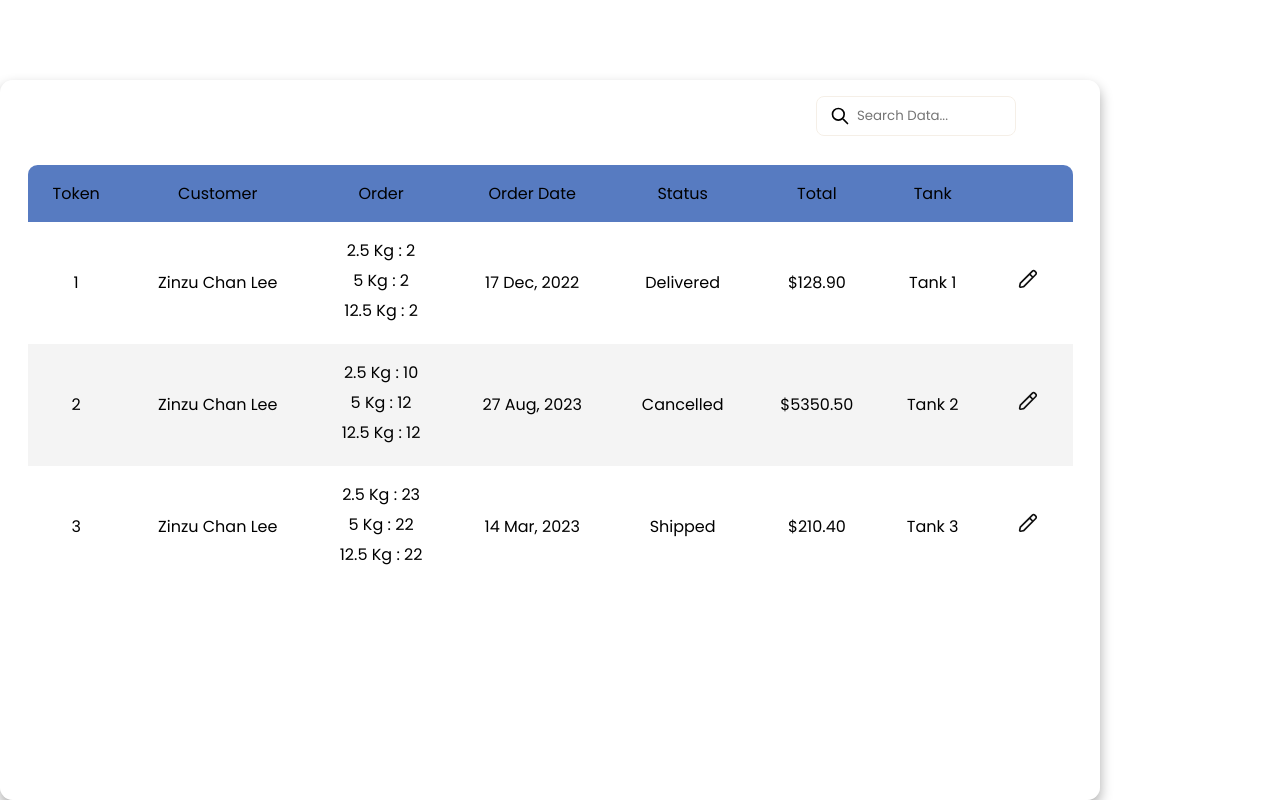
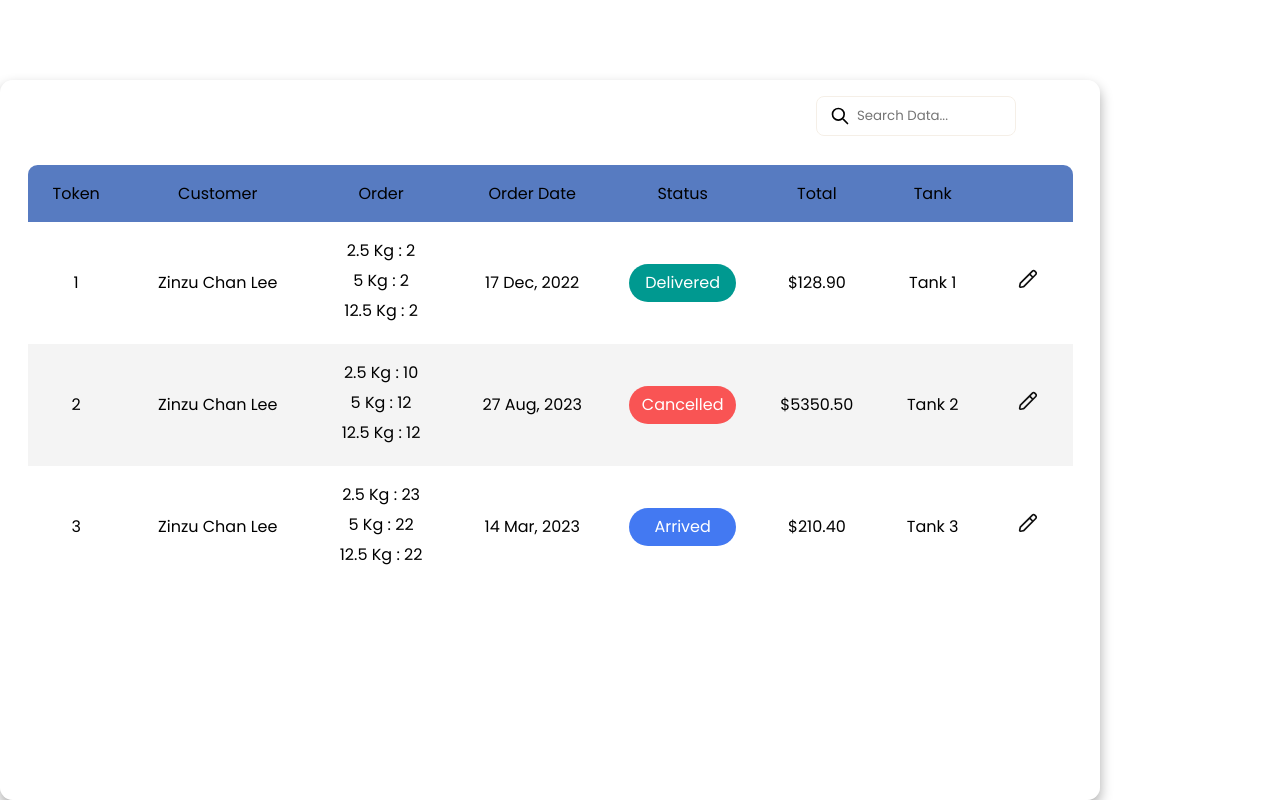
Before and after one commit to krishan44/ASE-Project, a React (Vite) app in the folder GasbyGas/: page /customers in a window 1280 px wide. Built offline with nearby package versions, Linux system fonts and the light colour scheme.

Commit message:
Enhance CustomerTable component with dynamic status styling and update order status text

```diff
--- a/GasbyGas/src/Components/OutletManager/Tables/customerTable.jsx
+++ b/GasbyGas/src/Components/OutletManager/Tables/customerTable.jsx
@@ -6,9 +6,9 @@ import edit from '../../../assets/table/edit.svg';
 const CustomerTable = () => {
   const [searchValue, setSearchValue] = useState('');
   const [tableData, setTableData] = useState([
-    { id: 1, customer: 'Zinzu Chan Lee', order: ["2.5 Kg : 2 ", " 5  Kg : 2 ", "12.5 Kg : 2"], Date: '17 Dec, 2022', Status: 'Delivered', Total: '$128.90', Tank: 'Tank 1', contact: '07723112123' },
+    { id: 1, customer: 'Zinzu Chan Lee', order: ["2.5 Kg : 2 ", " 5  Kg  : 2 ", "12.5 Kg : 2"], Date: '17 Dec, 2022', Status: 'Delivered', Total: '$128.90', Tank: 'Tank 1', contact: '07723112123' },
     { id: 2, customer: 'Zinzu Chan Lee', order: ["2.5 Kg : 10", " 5  Kg : 12", "12.5 Kg : 12"], Date: '27 Aug, 2023', Status: 'Cancelled', Total: '$5350.50', Tank: 'Tank 2', contact: '07723112123' },
-    { id: 3, customer: 'Zinzu Chan Lee', order: ["2.5 Kg : 23", " 5  Kg : 22", "12.5 Kg : 22"], Date: '14 Mar, 2023', Status: 'Shipped', Total: '$210.40', Tank: 'Tank 3', contact: '07723112123' },
+    { id: 3, customer: 'Zinzu Chan Lee', order: ["2.5 Kg : 23", " 5  Kg : 22", "12.5 Kg : 22"], Date: '14 Mar, 2023', Status: 'Arrived', Total: '$210.40', Tank: 'Tank 3', contact: '07723112123' },
     // Add more rows as needed
   ]);
   const [sortConfig, setSortConfig] = useState(null);
@@ -55,11 +55,22 @@ const CustomerTable = () => {
     );
   };
 
+  const getStatusStyle = (status) => {
+    switch (status.toLowerCase()) {
+      case 'arrived':
+        return { backgroundColor: '#4379F2' };
+      case 'cancelled':
+        return { backgroundColor: '#F95454' };
+      default:
+        return {};
+    }
+  };
+
   return (
     <div className={style.App}>
       <main className={style.table} id="customers_table">
         <TableHeader searchValue={searchValue} handleSearch={handleSearch} />
-        <TableBody data={sortedData} handleSort={handleSort} sortConfig={sortConfig} orderBodyTemplate={orderBodyTemplate} />
+        <TableBody data={sortedData} handleSort={handleSort} sortConfig={sortConfig} orderBodyTemplate={orderBodyTemplate} getStatusStyle={getStatusStyle} />
       </main>
     </div>
   );
@@ -80,7 +91,7 @@ const TableHeader = ({ searchValue, handleSearch }) => (
   </section>
 );
 
-const TableBody = ({ data, handleSort, sortConfig, orderBodyTemplate }) => (
+const TableBody = ({ data, handleSort, sortConfig, orderBodyTemplate, getStatusStyle }) => (
   <section className={style.table__body}>
     <table>
       <thead>
@@ -106,7 +117,7 @@ const TableBody = ({ data, handleSort, sortConfig, orderBodyTemplate }) => (
             <td>{orderBodyTemplate(row)}</td>
             <td>{row.Date}</td>
             <td>
-              <p className={`${style.status} ${style[row.Status.toLowerCase()]}`}>{row.Status}</p>
+              <p className={`${style.status} ${style[row.Status.toLowerCase()]}`} style={getStatusStyle(row.Status)}>{row.Status}</p>
             </td>
             <td>{row.Total}</td>
             <td>{row.Tank}</td>
--- a/GasbyGas/src/Components/OutletManager/Tables/customerTable.module.css
+++ b/GasbyGas/src/Components/OutletManager/Tables/customerTable.module.css
@@ -142,6 +142,8 @@ tbody tr.hide td img {
     padding: .4rem 0;
     border-radius: 2rem;
     text-align: center;
+    color: #fff;
+    background-color: #009990;
 }
 
 .Con-number{
```
